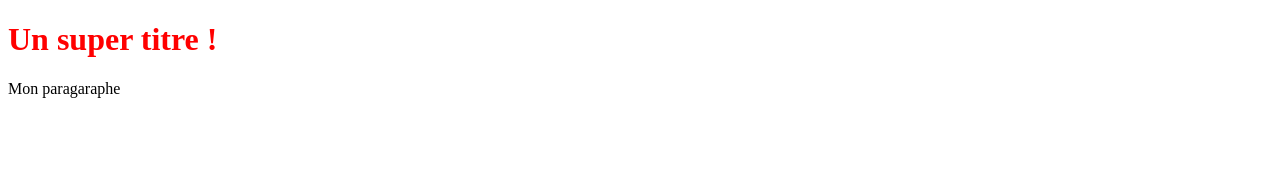
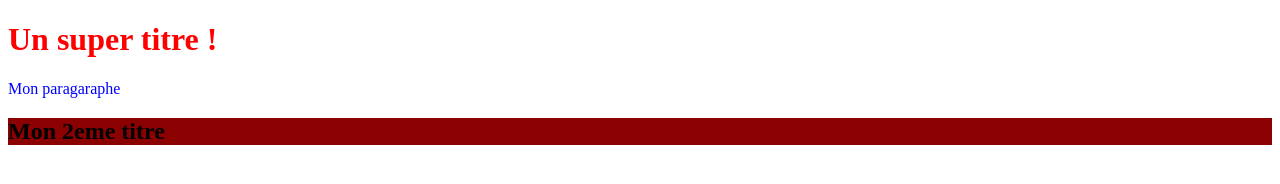
Before and after one commit to BFI973/OpenClassroomsProject, a plain HTML site: page index.html in a window 1280 px wide. Drawn offline with Linux system fonts and the light colour scheme.

Commit message:
Modification des fichier html et css

```diff
--- a/index.html
+++ b/index.html
@@ -7,5 +7,6 @@
 <body>
    <h1>Un super titre !</h1>
    <p>Mon paragaraphe</p>
+   <h2>Mon 2eme titre</h2>
 </body>
 </html>
--- a/styles.css
+++ b/styles.css
@@ -1,3 +1,11 @@
 h1 {
    color: red;
 }
+
+p {
+	color: blue;
+}
+
+h2 {
+	background-color: darkred;
+}
```
